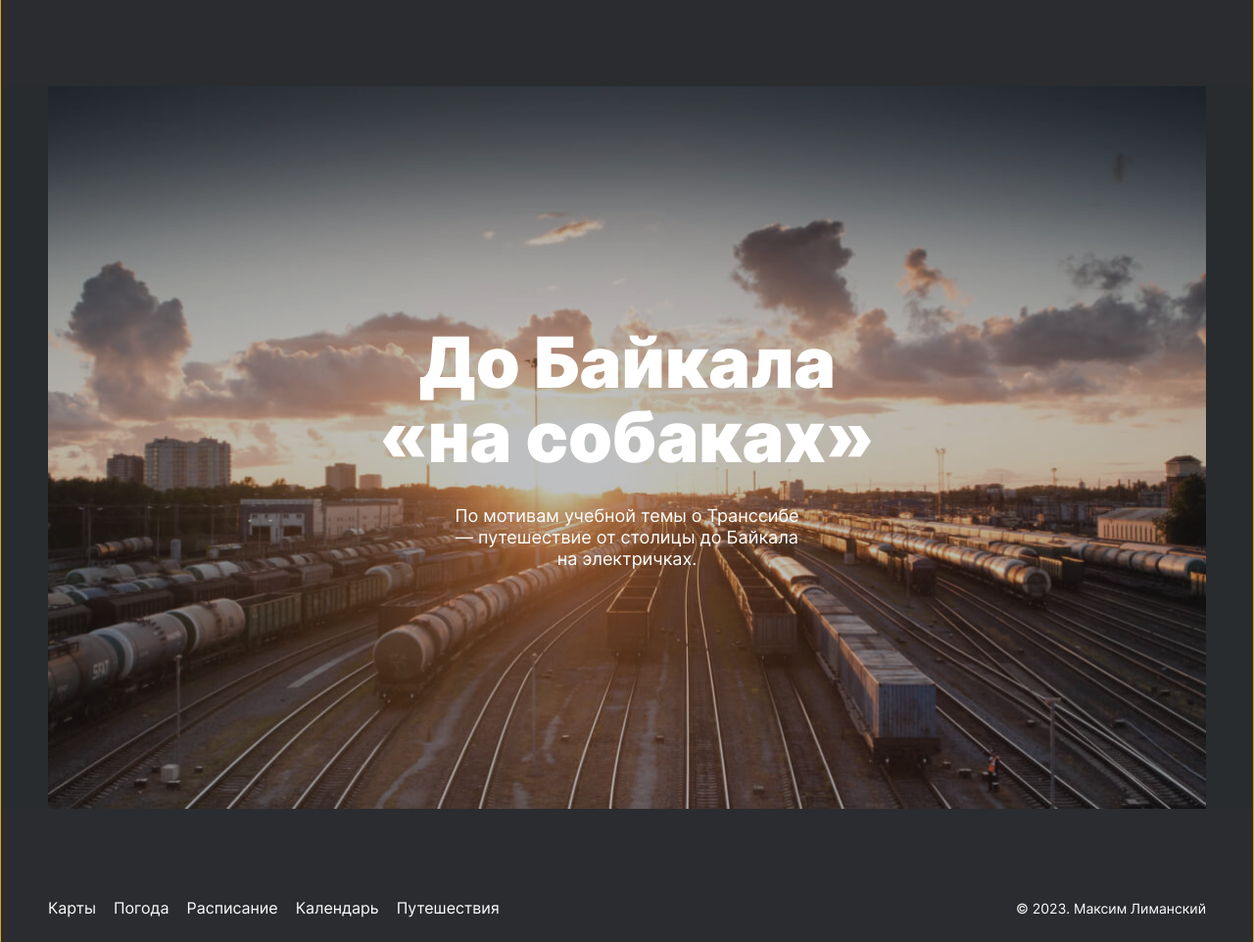
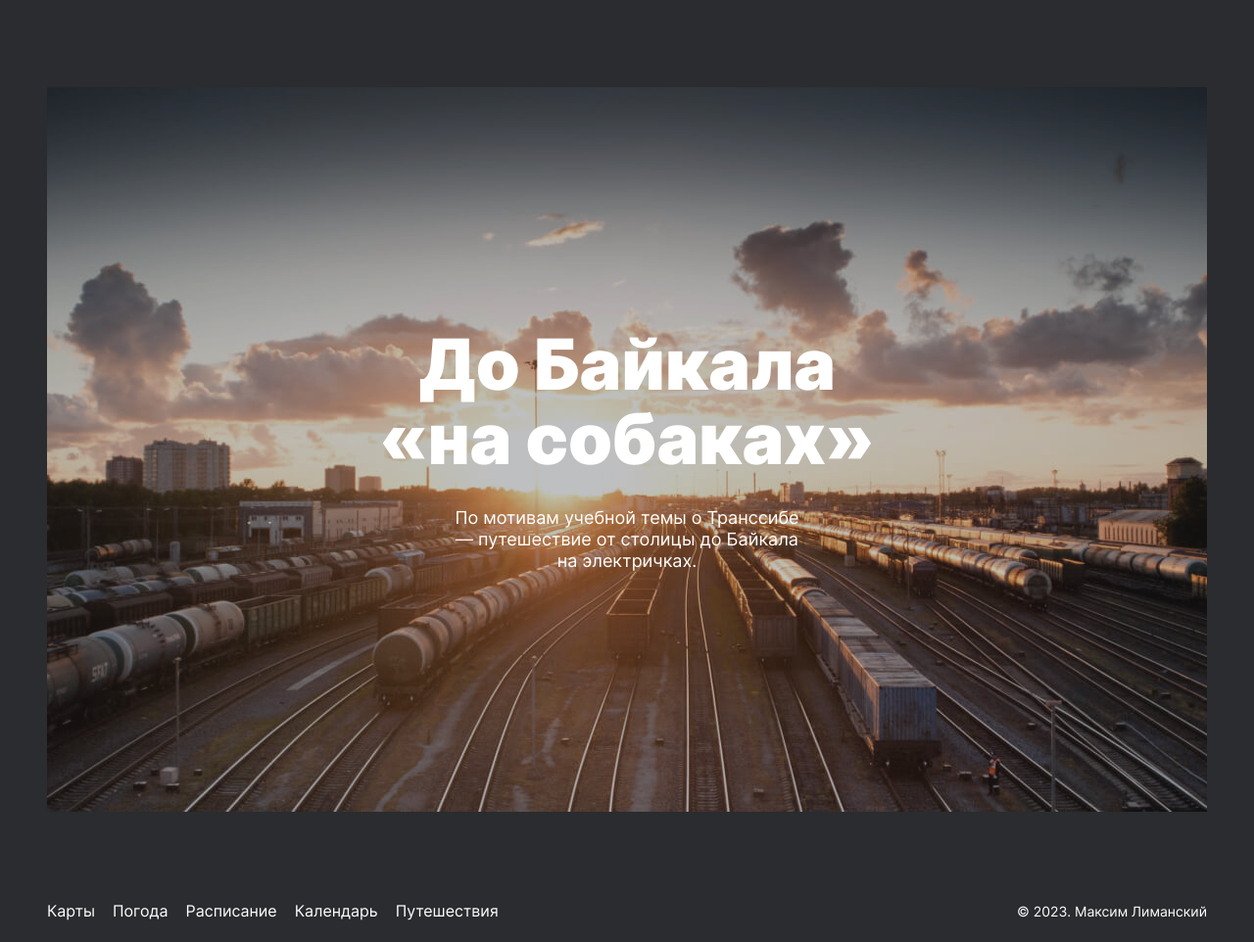
Before and after one commit to maxlivi1/russian-travel, a plain HTML site: page index.html in a window 1280 px wide. Shown: the part 5917-6879 px from the top of the page at 98% size. Drawn offline with Linux system fonts and the light colour scheme.

Commit message:
Внесены все правки по ревью №1 / Версия стабильна

```diff
--- a/blocks/cover/__background/cover__background.css
+++ /dev/null
@@ -1,13 +0,0 @@
-.cover__background {
-  margin: 0;
-  padding: 0;
-  box-sizing: border-box;
-  display: flex;
-  width: 100%;
-  height: 100%;
-  background-color: #2A2C2F;
-  opacity: 0.3;
-  z-index: 1;
-  position: absolute;
-  top: auto;
-}
--- a/blocks/cover/__content/cover__content.css
+++ b/blocks/cover/__content/cover__content.css
@@ -4,7 +4,11 @@
   box-sizing: border-box;
   display: flex;
   flex-direction: column;
+  justify-content: center;
   align-items: center;
+  position: absolute;
+  top: 0;
+  bottom: 0;
   gap: 32px;
   z-index: 1;
 }
--- a/blocks/cover/__image/cover__image.css
+++ b/blocks/cover/__image/cover__image.css
@@ -5,5 +5,5 @@
   z-index: 0;
   object-fit: contain;
   object-position: center;
-  max-width: 100%;
+  width: 100%;
 }
--- a/blocks/cover/__overlay/cover__overlay.css
+++ b/blocks/cover/__overlay/cover__overlay.css
@@ -2,17 +2,39 @@
   margin: 0 auto;
   padding: 0;
   box-sizing: border-box;
-  display: flex;
-  justify-content: center;
+  /* background-image: url(../../../images/cover__background.jpg); */
+  background-size: contain;
+  background-repeat: no-repeat;
+  background-position: center;
+  display: grid;
+  grid-template-columns: 1fr;
+  grid-template-rows: auto;
+  justify-items: center;
   align-items: center;
+  text-decoration: none;
+  position: relative;
+}
+
+.cover__overlay::before {
+  margin: 0;
+  padding: 0;
+  box-sizing: border-box;
+  content: "";
   position: absolute;
   top: 0;
   bottom: 0;
-  z-index: 0;
   width: 100%;
-  text-decoration: none;
+  background-color: #2A2C2F;
+  opacity: 0.3;
+  z-index: 1;
 }
 
-.cover__overlay:hover .cover__background {
+.cover__overlay:hover::before {
   opacity: 0.8;
 }
+
+@media screen and (min-width: 320px) and (max-width: 767px) {
+  .cover__overlay {
+    gap: 16px;
+  }
+}
--- a/blocks/cover/cover.css
+++ b/blocks/cover/cover.css
@@ -2,13 +2,6 @@
   margin: 92px 0 0 0;
   padding: 0 48px;
   box-sizing: border-box;
-  position: relative;
-  display: grid;
-  grid-template-columns: 1fr;
-  grid-template-rows: auto;
-  justify-items: center;
-  align-items: center;
-  z-index: 0;
 }
 
 @media screen and (min-width: 320px) and (max-width: 1279px) {
--- a/blocks/link/link.css
+++ b/blocks/link/link.css
@@ -7,5 +7,5 @@
 }
 
 .link:hover {
-  opacity: 0.5;
+  opacity: 0.8;
 }
--- a/blocks/page/page.css
+++ b/blocks/page/page.css
@@ -7,5 +7,4 @@
   -webkit-font-smoothing: antialiased;
   -moz-osx-font-smoothing: grayscale;
   max-width: 1280px;
-  border: 1px solid goldenrod;
 }
--- a/index.html
+++ b/index.html
@@ -119,14 +119,13 @@
         </article>
       </section>
       <section class="cover">
-        <img class="cover__image" src="./images/cover__background.jpg" alt="Стоянка поездов">
         <a href="https://stampsy.com/na-elektrichkakh-do-baikala" class="cover__overlay" target="_blank">
-          <div class="cover__background"></div>
+          <img class="cover__image" src="./images/cover__background.jpg" alt="Стоянка поездов">
           <div class="cover__content">
             <h2 class="cover__title">До Байкала <span class="cover__span">«на собаках»</span></h2>
             <p class="cover__subtitle">По мотивам учебной темы <span class="cover__span">о Транссибе — путешествие</span> от столицы до Байкала на электричках.</p>
         </div>
-      </a>
+        </a>
       </section>
     </main>
     <footer class="footer">
--- a/pages/index.css
+++ b/pages/index.css
@@ -49,7 +49,6 @@
 @import url(../blocks/cover/__subtitle/cover__subtitle.css);
 @import url(../blocks/cover/__span/cover__span.css);
 @import url(../blocks/cover/__overlay/cover__overlay.css);
-@import url(../blocks/cover/__background/cover__background.css);
 
 @import url(../blocks/footer/footer.css);
 @import url(../blocks/footer/__nav/footer__nav.css);
```
